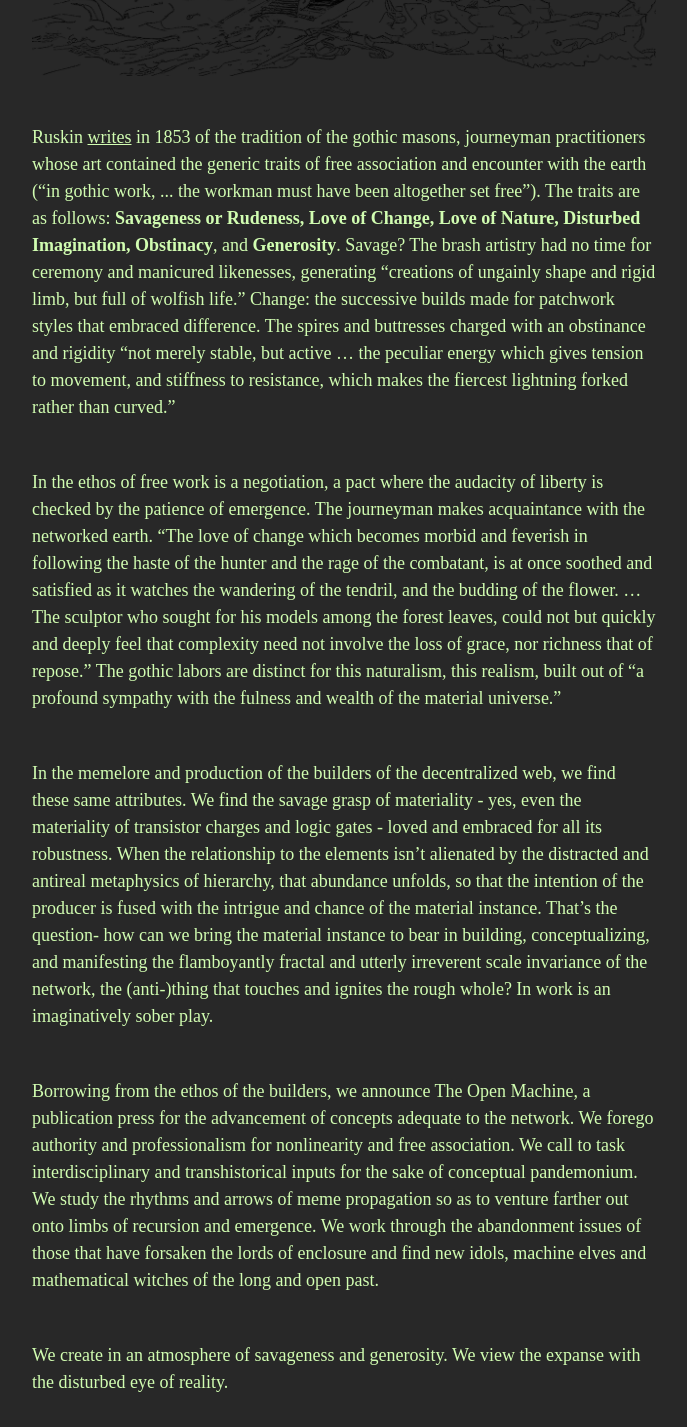
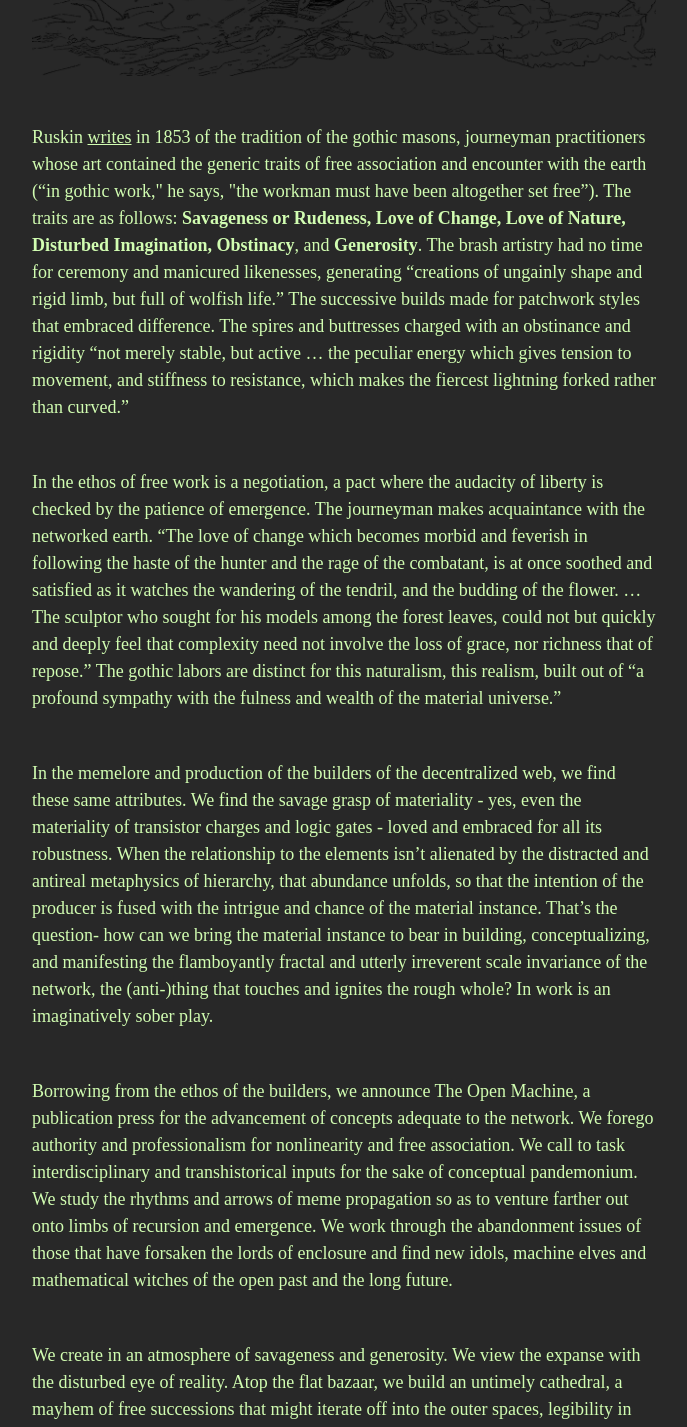
Before and after one commit to oovg/the-open-template, a Next.js app: page / in a window 1280 px wide. Shown: the part 2280-3707 px from the top of the page, without its empty margins (296-983 px from the left). Built offline with nearby package versions, Linux system fonts and the light colour scheme; a web font is replaced by a local one; what @rainbow-me/rainbowkit, wagmi would draw is missing.

Commit message:
Update Section.tsx

```diff
--- a/src/components/Section.tsx
+++ b/src/components/Section.tsx
@@ -15,13 +15,13 @@ export const Section = () => (
         src="../assets/ecology.png"
       />
 </Text>
-          <Text textStyle="paragraph">Ruskin <a href="http://homes.ieu.edu.tr/arch204/READINGS/02_RUSKIN.pdf" target="_blank" rel="noopener noreferrer">writes</a> in 1853 of the tradition of the gothic masons, journeyman practitioners whose art contained the generic traits of free association and encounter with the earth (“in gothic work, ... the workman must have been altogether set free”). The traits are as follows: <b>Savageness or Rudeness, Love of Change, Love of Nature, Disturbed Imagination, Obstinacy</b>, and  <b>Generosity</b>. Savage? The brash artistry had no time for ceremony and manicured likenesses, generating “creations of ungainly shape and rigid limb, but full of wolfish life.” Change: the successive builds made for patchwork styles that embraced difference. The spires and buttresses charged with an obstinance and rigidity “not merely stable, but active … the peculiar energy which gives tension to movement, and stiffness to resistance, which makes the fiercest lightning forked rather than curved.”</Text>
+          <Text textStyle="paragraph">Ruskin <a href="http://homes.ieu.edu.tr/arch204/READINGS/02_RUSKIN.pdf" target="_blank" rel="noopener noreferrer">writes</a> in 1853 of the tradition of the gothic masons, journeyman practitioners whose art contained the generic traits of free association and encounter with the earth (“in gothic work," he says, "the workman must have been altogether set free”). The traits are as follows: <b>Savageness or Rudeness, Love of Change, Love of Nature, Disturbed Imagination, Obstinacy</b>, and  <b>Generosity</b>. The brash artistry had no time for ceremony and manicured likenesses, generating “creations of ungainly shape and rigid limb, but full of wolfish life.” The successive builds made for patchwork styles that embraced difference. The spires and buttresses charged with an obstinance and rigidity “not merely stable, but active … the peculiar energy which gives tension to movement, and stiffness to resistance, which makes the fiercest lightning forked rather than curved.”</Text>
         </Box>
         <Box>
             <Text textStyle="paragraph">In the ethos of free work is a negotiation, a pact where the audacity of liberty is checked by the patience of emergence. The journeyman makes acquaintance with the networked earth. “The love of change which becomes morbid and feverish in following the haste of the hunter and the rage of the combatant, is at once soothed and satisfied as it watches the wandering of the tendril, and the budding of the flower. … The sculptor who sought for his models among the forest leaves, could not but quickly and deeply feel that complexity need not involve the loss of grace, nor richness that of repose.” The gothic labors are distinct for this naturalism, this realism, built out of “a profound sympathy with the fulness and wealth of the material universe.”</Text>
             <Text textStyle="paragraph">In the memelore and production of the builders of the decentralized web, we find these same attributes. We find the savage grasp of materiality - yes, even the materiality of transistor charges and logic gates - loved and embraced for all its robustness. When the relationship to the elements isn’t alienated by the distracted and antireal metaphysics of hierarchy, that abundance unfolds, so that the intention of the producer is fused with the intrigue and chance of the material instance. That’s the question- how can we bring the material instance to bear in building, conceptualizing, and manifesting the flamboyantly fractal and utterly irreverent scale invariance of the network, the (anti-)thing that touches and ignites the rough whole? In work is an imaginatively sober play.</Text>
-            <Text textStyle="paragraph">Borrowing from the ethos of the builders, we announce The Open Machine, a publication press for the advancement of concepts adequate to the network. We forego authority and professionalism for nonlinearity and free association. We call to task interdisciplinary and transhistorical inputs for the sake of conceptual pandemonium. We study the rhythms and arrows of meme propagation so as to venture farther out onto limbs of recursion and emergence. We work through the abandonment issues of those that have forsaken the lords of enclosure and find new idols, machine elves and mathematical witches of the long and open past.</Text>
-            <Text textStyle="paragraph">We create in an atmosphere of savageness and generosity. We view the expanse with the disturbed eye of reality.</Text>
+            <Text textStyle="paragraph">Borrowing from the ethos of the builders, we announce The Open Machine, a publication press for the advancement of concepts adequate to the network. We forego authority and professionalism for nonlinearity and free association. We call to task interdisciplinary and transhistorical inputs for the sake of conceptual pandemonium. We study the rhythms and arrows of meme propagation so as to venture farther out onto limbs of recursion and emergence. We work through the abandonment issues of those that have forsaken the lords of enclosure and find new idols, machine elves and mathematical witches of the open past and the long future.</Text>
+            <Text textStyle="paragraph">We create in an atmosphere of savageness and generosity. We view the expanse with the disturbed eye of reality. Atop the flat bazaar, we build an untimely cathedral, a mayhem of free successions that might iterate off into the outer spaces, legibility in non-institutional time.</Text>
               </Box>
         <Box>
           <Text textStyle="paragraph"><img
```
